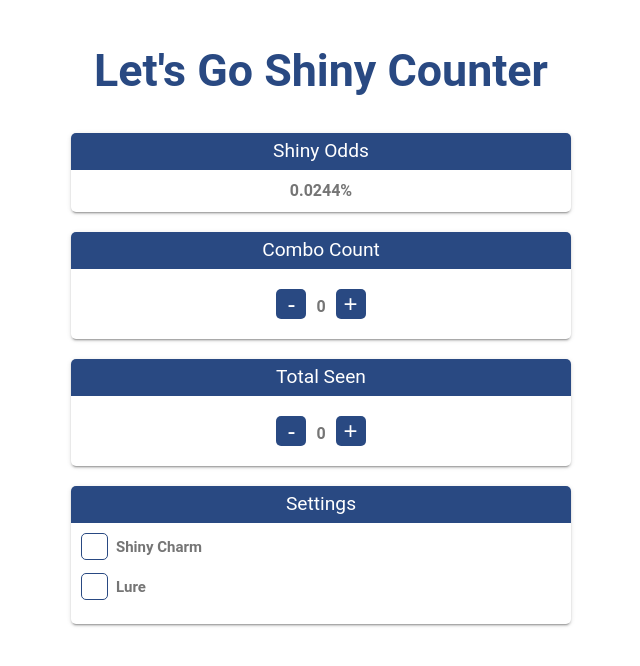
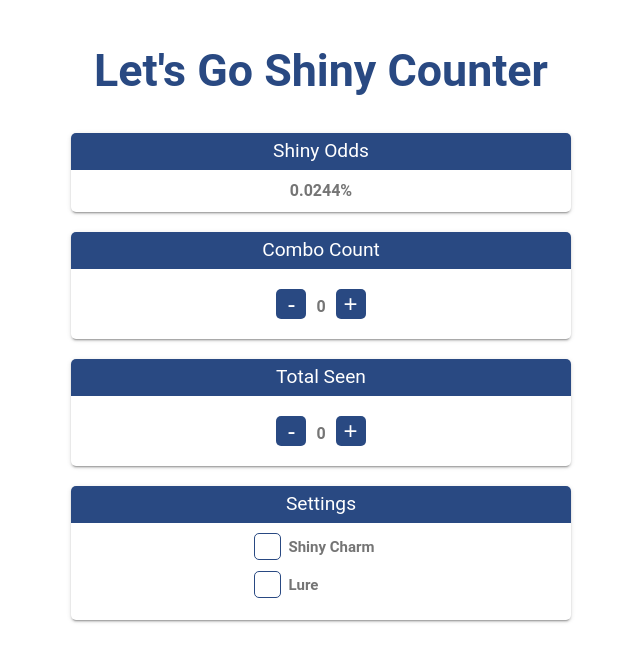
Before and after one commit to ShinySylveon04/shiny-counter, a React (Create React App) app: page / in a window 1280 px wide. Shown: the top 666 px of the page, without its empty margins (319-959 px from the left). Built offline with nearby package versions, Linux system fonts and the light colour scheme.

Commit message:
Centered checkboxes

```diff
--- a/src/App.css
+++ b/src/App.css
@@ -41,7 +41,7 @@
   padding: 10px;
   font-size: 1rem;
   color: #757575;
-  text-align: left;
+  text-align: center;
   font-weight: bold;
 }
 
@@ -61,7 +61,6 @@
   display: block;
   position: relative;
   padding-left: 35px;
-  margin-bottom: 12px;
   cursor: pointer;
   font-size: 15px;
   -webkit-user-select: none;
@@ -69,6 +68,9 @@
   -ms-user-select: none;
   user-select: none;
   line-height: 190%;
+  width: 100px;
+  margin: 0 auto;
+  padding-bottom: 10px;
 }
 
 .container input {
--- a/src/components/Settings.js
+++ b/src/components/Settings.js
@@ -4,7 +4,7 @@
   return (
     <div className="box">
       <div className="boxHeader">Settings</div>
-      <div className="boxBody">
+      <div className="boxBody" style={{ textAlign: "left" }}>
         <label className="container">
           Shiny Charm
           <input type="checkbox" onClick={props.onShinyCharmChange} />
```
